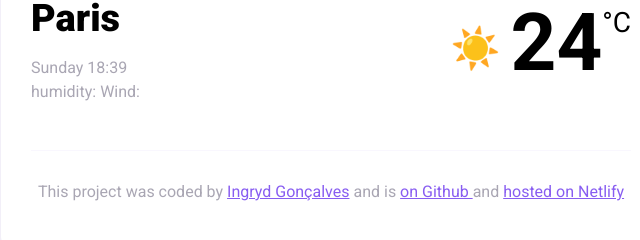
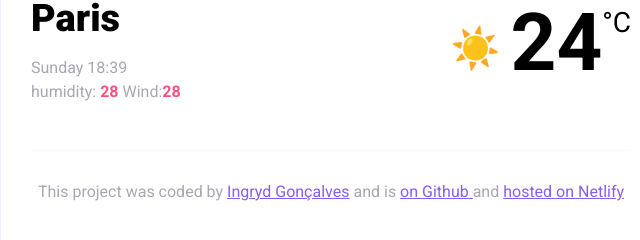
Before and after one commit to Ingrydgoncalves/weather, a website built with Parcel: page index.html in a window 1280 px wide. Shown: the part 213-453 px from the top of the page, 309-949 px from the left. Built offline with nearby package versions, Linux system fonts and the light colour scheme.

Commit message:
Add number in humidity and wind

```diff
--- a/index.html
+++ b/index.html
@@ -33,7 +33,7 @@
             <h1 class="current-city" id="current-city">Paris</h1>
             <p class="current-details">
               <span id="current-date"></span> <span id="description"> </span> <br /> humidity:
-               <strong id="humidity"></strong> Wind:<strong id="wind-speed"></strong>
+               <strong id="humidity">28</strong> Wind:<strong id="wind-speed">28 </strong>
             </p>
           </div>
           <div class="current-temperature">
```
